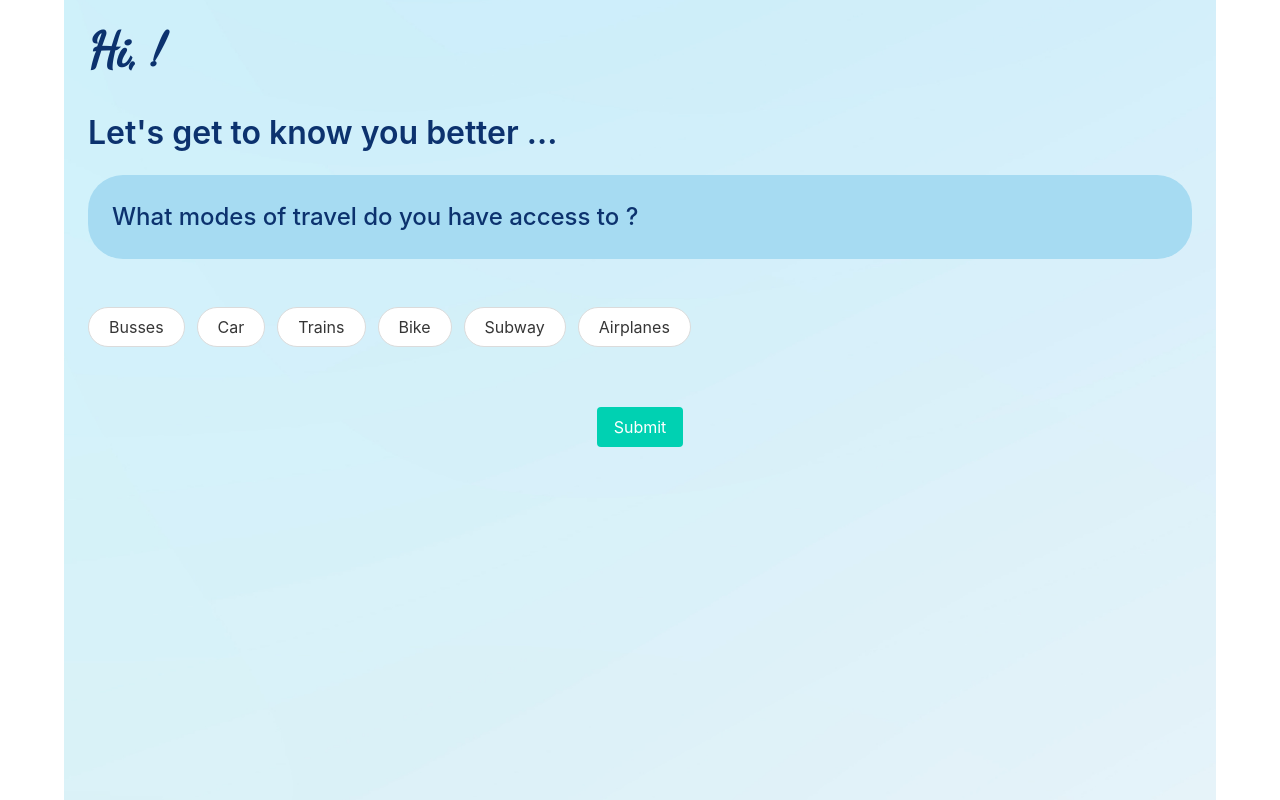
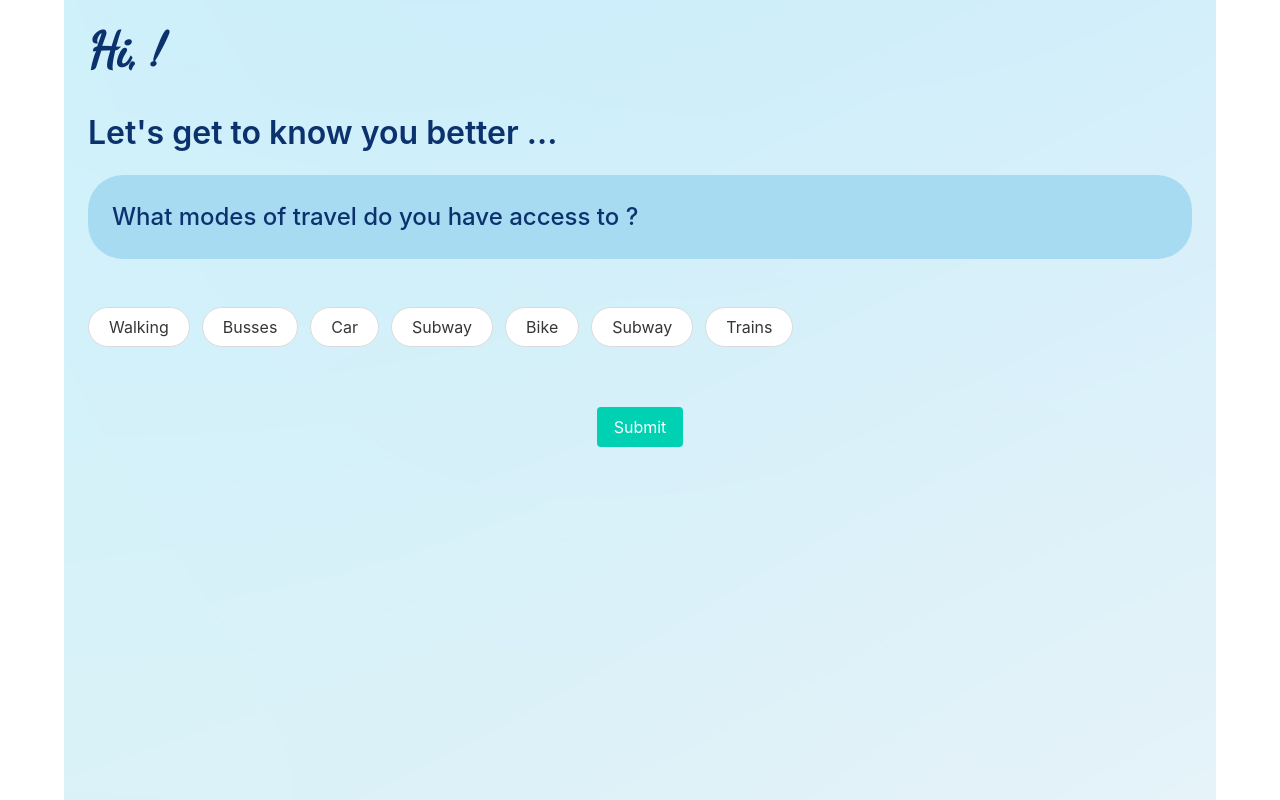
Before and after one commit to rbazin/eco-eco-app, a Vue app in the folder frontend/: page /questionnaire_1 in a window 1280 px wide. Built offline with nearby package versions, Linux system fonts and the light colour scheme; a web font is replaced by a local one.

Commit message:
questionnaire

```diff
--- a/frontend/src/components/QuestionnairePage1.vue
+++ b/frontend/src/components/QuestionnairePage1.vue
@@ -39,7 +39,7 @@
 </template>
 <script>
 import axios from "axios";
-import { userStore } from "../stores/userStore";
+import {userStore} from "../stores/userStore";
 
 export default {
   name: "QuestionnairePage",
@@ -53,14 +53,15 @@ export default {
     return {
       userName: this.store.userName,
       possibleMeansOfTransport: [
+        "Walking",
         "Busses",
         "Car",
-        "Trains",
+        "Subway",
         "Bike",
         "Subway",
-        "Airplanes",
+        "Trains"
       ],
-      selectedMeansOfTransport: ["walking"],
+      selectedMeansOfTransport: [],
     };
   },
   methods: {
@@ -111,14 +112,17 @@ export default {
 .is-title {
   font-family: "Dancing Script", cursive;
 }
+
 .container {
   height: 100vh;
   background-image: url("../assets/set_1/login_background.png");
 }
+
 .content h1,
 h2 {
   color: rgb(12, 50, 110);
 }
+
 #gradient-text {
   border-radius: 35px;
   color: rgb(12, 50, 110);
```
Lines whose indentation alone changed are shown as unchanged.
